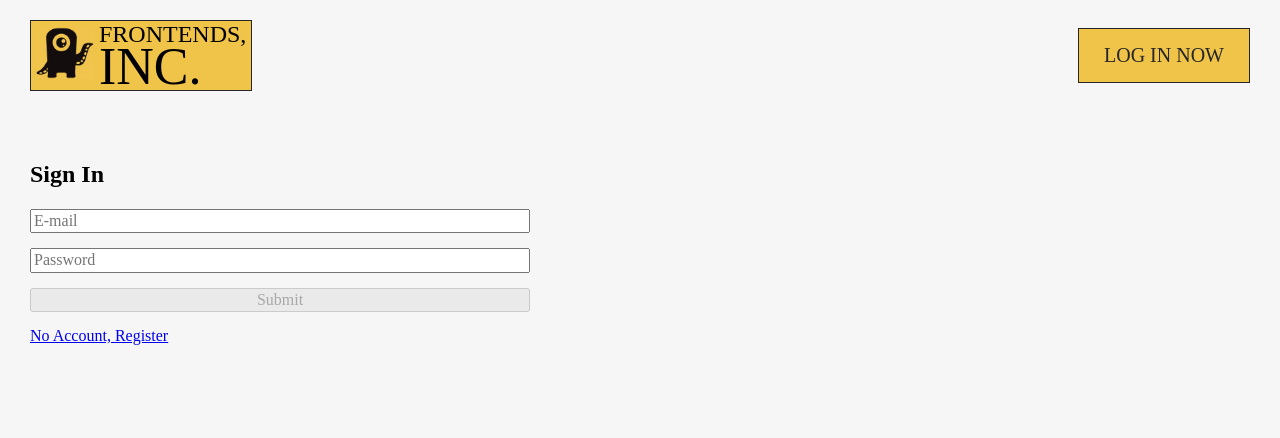
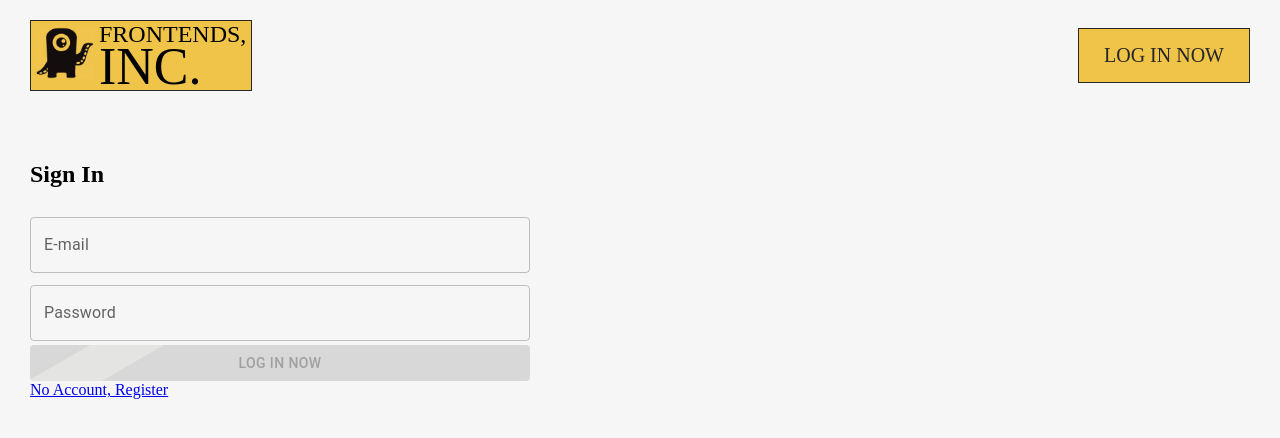
Before and after one commit to maximiloi/eCommerce-Application, a React (Vite) app in the folder monster-shop/: page /auth in a window 1280 px wide. Shown: the top 438 px of the page. Built offline with nearby package versions, Linux system fonts and the light colour scheme; a web font is replaced by a local one.

Commit message:
refactor: signIn component

```diff
--- a/monster-shop/package.json
+++ b/monster-shop/package.json
@@ -14,6 +14,11 @@
     "prepare": "cd .. && husky install monster-shop/.husky"
   },
   "dependencies": {
+    "@emotion/react": "^11.11.1",
+    "@emotion/styled": "^11.11.0",
+    "@mui/material": "^5.14.4",
+    "@mui/x-date-pickers": "^6.11.1",
+    "dayjs": "^1.11.9",
     "react": "^18.2.0",
     "react-dom": "^18.2.0",
     "react-hook-form": "^7.45.4",
--- a/monster-shop/src/components/FormSignIn/FormSignIn.tsx
+++ b/monster-shop/src/components/FormSignIn/FormSignIn.tsx
@@ -1,4 +1,5 @@
-import { useForm } from 'react-hook-form';
+import { useForm, Controller } from 'react-hook-form';
+import { TextField, Button, ButtonProps, styled } from '@mui/material';
 import validatePassword from '../../helper/validatePassword';
 
 import './FormSignIn.scss';
@@ -8,12 +9,21 @@ type FormValues = {
   password: string;
 };
 
+const ColorButton = styled(Button)<ButtonProps>(() => ({
+  color: '#000',
+  backgroundColor: '#f0c349',
+  '&:hover': {
+    backgroundColor: '#f0c349',
+  },
+}));
+
 export default function FormSignIn() {
   const {
     register,
     handleSubmit,
     formState: { errors, isValid },
     reset,
+    control,
   } = useForm<FormValues>({ mode: 'onBlur' });
 
   const onSubmit = (data: FormValues) => {
@@ -23,9 +33,15 @@ export default function FormSignIn() {
 
   return (
     <form onSubmit={handleSubmit(onSubmit)} className="form">
-      <input
-        type="text"
-        placeholder="E-mail"
+      <Controller
+        render={({ field }) => (
+          <TextField
+            {...field}
+            margin="dense"
+            type="email"
+            label="E-mail"
+            fullWidth
+            autoComplete="current-email"
             {...register('eMail', {
               required: 'Enter your e-mail',
               pattern: {
@@ -33,11 +49,23 @@ export default function FormSignIn() {
                 message: 'Enter valid e-mail',
               },
             })}
+            error={errors?.eMail !== undefined}
+            helperText={errors?.eMail?.message}
           />
-      {errors.eMail && <p>{errors.eMail.message}</p>}
-      <input
+        )}
+        name="TextField"
+        control={control}
+      />
+
+      <Controller
+        render={({ field }) => (
+          <TextField
+            {...field}
+            margin="dense"
             type="password"
-        placeholder="Password"
+            label="Password"
+            fullWidth
+            autoComplete="current-password"
             {...register('password', {
               required: 'Enter your password',
               minLength: {
@@ -46,9 +74,23 @@ export default function FormSignIn() {
               },
               validate: validatePassword,
             })}
+            error={errors?.password !== undefined}
+            helperText={errors?.password?.message}
           />
-      {errors.password && <p>{errors.password.message}</p>}
-      <input type="submit" disabled={!isValid} />
+        )}
+        name="TextField"
+        control={control}
+      />
+
+      <ColorButton
+        className="btn"
+        type="submit"
+        variant="contained"
+        fullWidth
+        disabled={!isValid}
+      >
+        Log In Now
+      </ColorButton>
     </form>
   );
 }
```
Also changed, not shown: 1 other file (tests, documents, lock files or other folders). Lines whose indentation alone changed are shown as unchanged.
